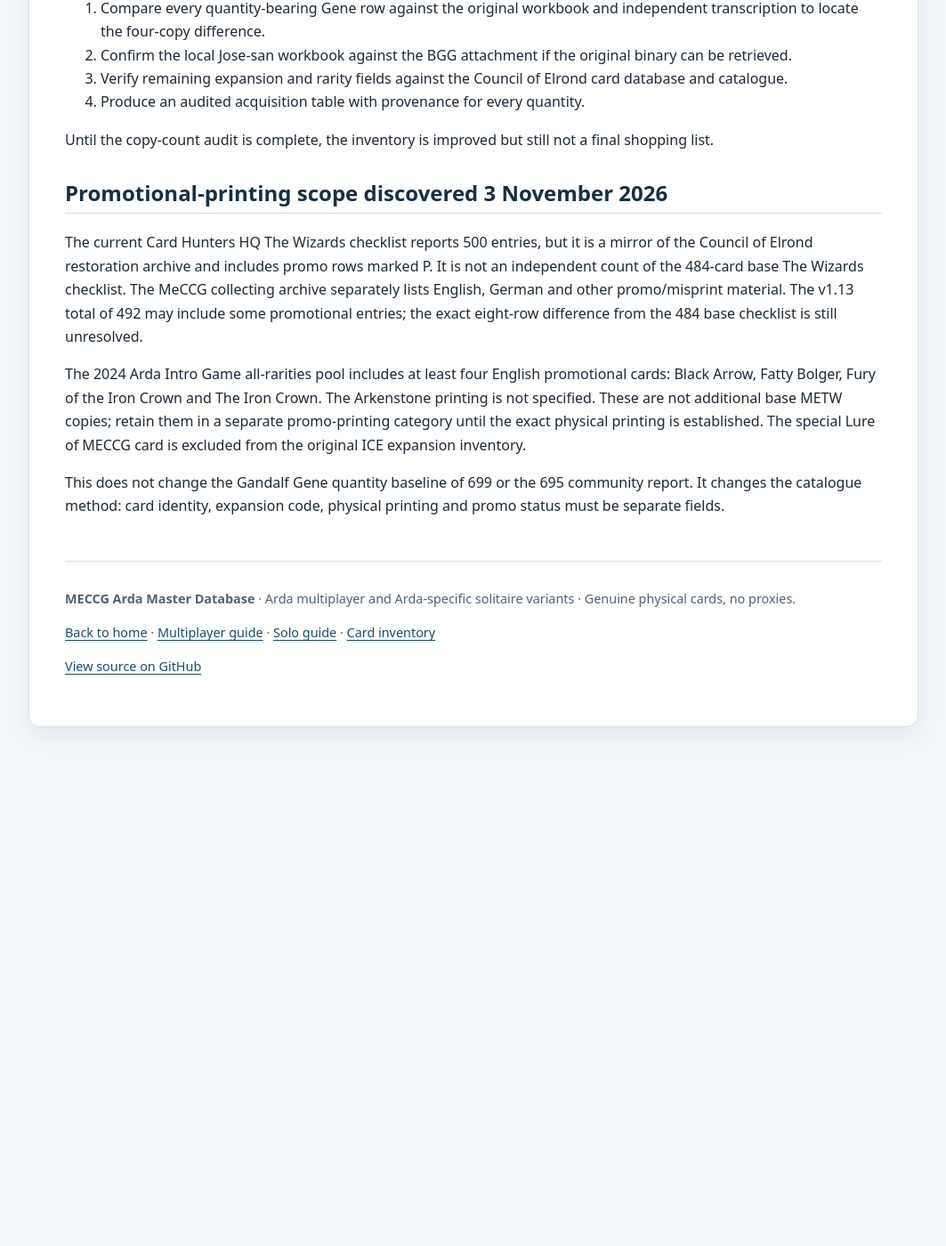
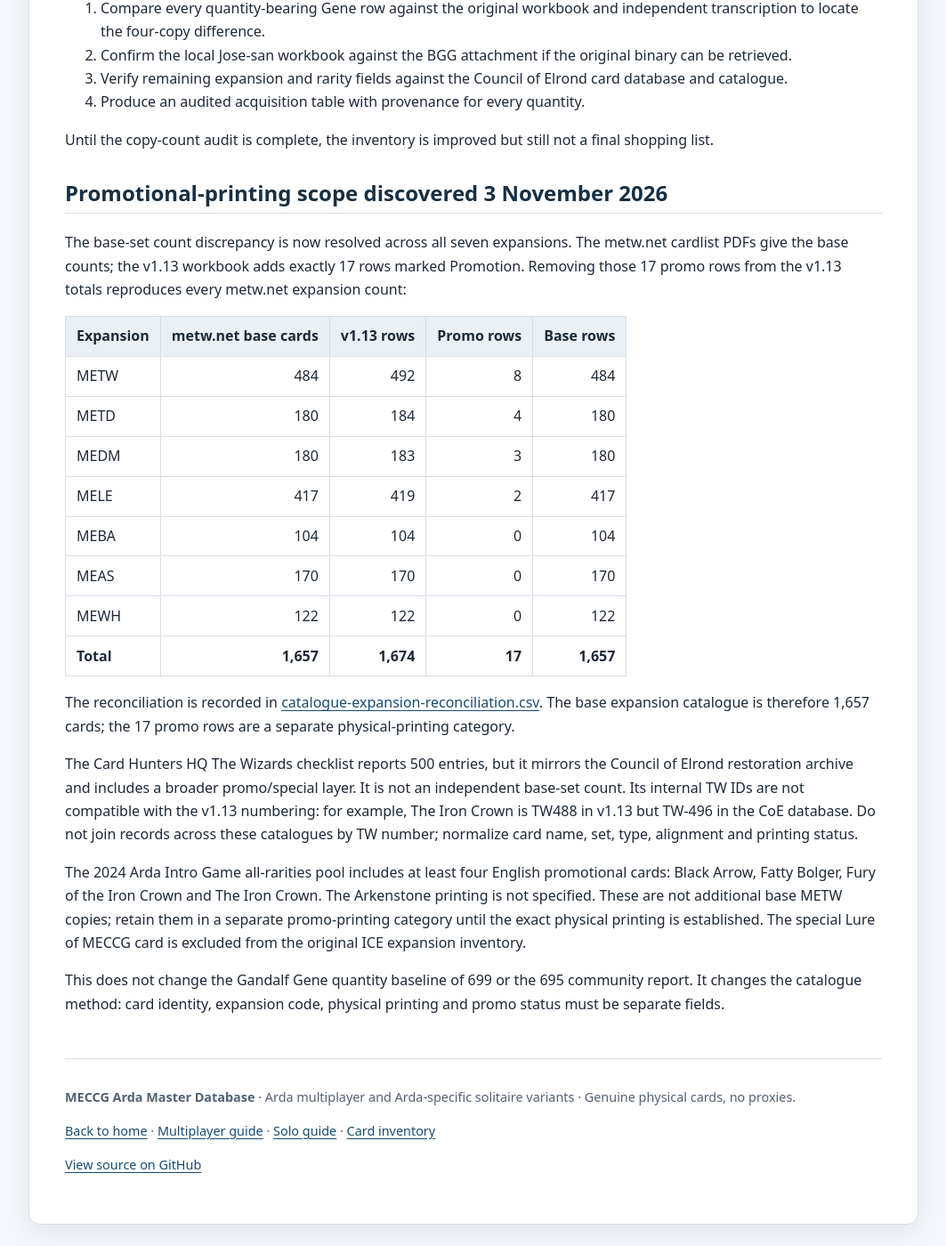
Before and after one commit to JamSpot/meccg-arda-master-database, a Jekyll site: the page built from docs/source-reconciliation.md, in a window 1280 px wide and 1400 px high, scrolled down 2576 px. Shown: the whole window at 89% size, without its empty margins (108-1171 px from the left). Built offline with Jekyll 4.4.1, drawn with Linux system fonts in a browser that asks for light colours; our own code applies the rules of GitHub Pages for plain Markdown files; before the commit the page ends 3417 px from its top, so only the background shows below that.

Commit message:
Resolve seven-expansion base and promo catalogue counts

```diff
--- a/docs/source-reconciliation.md
+++ b/docs/source-reconciliation.md
@@ -70,7 +70,22 @@ Until the copy-count audit is complete, the inventory is improved but still not
 
 ## Promotional-printing scope discovered 3 November 2026
 
-The current Card Hunters HQ The Wizards checklist reports 500 entries, but it is a mirror of the Council of Elrond restoration archive and includes promo rows marked P. It is not an independent count of the 484-card base The Wizards checklist. The MeCCG collecting archive separately lists English, German and other promo/misprint material. The v1.13 total of 492 may include some promotional entries; the exact eight-row difference from the 484 base checklist is still unresolved.
+The base-set count discrepancy is now resolved across all seven expansions. The metw.net cardlist PDFs give the base counts; the v1.13 workbook adds exactly 17 rows marked Promotion. Removing those 17 promo rows from the v1.13 totals reproduces every metw.net expansion count:
+
+| Expansion | metw.net base cards | v1.13 rows | Promo rows | Base rows |
+|---|---:|---:|---:|---:|
+| METW | 484 | 492 | 8 | 484 |
+| METD | 180 | 184 | 4 | 180 |
+| MEDM | 180 | 183 | 3 | 180 |
+| MELE | 417 | 419 | 2 | 417 |
+| MEBA | 104 | 104 | 0 | 104 |
+| MEAS | 170 | 170 | 0 | 170 |
+| MEWH | 122 | 122 | 0 | 122 |
+| **Total** | **1,657** | **1,674** | **17** | **1,657** |
+
+The reconciliation is recorded in [catalogue-expansion-reconciliation.csv](../data/catalogue-expansion-reconciliation.csv). The base expansion catalogue is therefore 1,657 cards; the 17 promo rows are a separate physical-printing category.
+
+The Card Hunters HQ The Wizards checklist reports 500 entries, but it mirrors the Council of Elrond restoration archive and includes a broader promo/special layer. It is not an independent base-set count. Its internal TW IDs are not compatible with the v1.13 numbering: for example, The Iron Crown is TW488 in v1.13 but TW-496 in the CoE database. Do not join records across these catalogues by TW number; normalize card name, set, type, alignment and printing status.
 
 The 2024 Arda Intro Game all-rarities pool includes at least four English promotional cards: Black Arrow, Fatty Bolger, Fury of the Iron Crown and The Iron Crown. The Arkenstone printing is not specified. These are not additional base METW copies; retain them in a separate promo-printing category until the exact physical printing is established. The special Lure of MECCG card is excluded from the original ICE expansion inventory.
 
```
